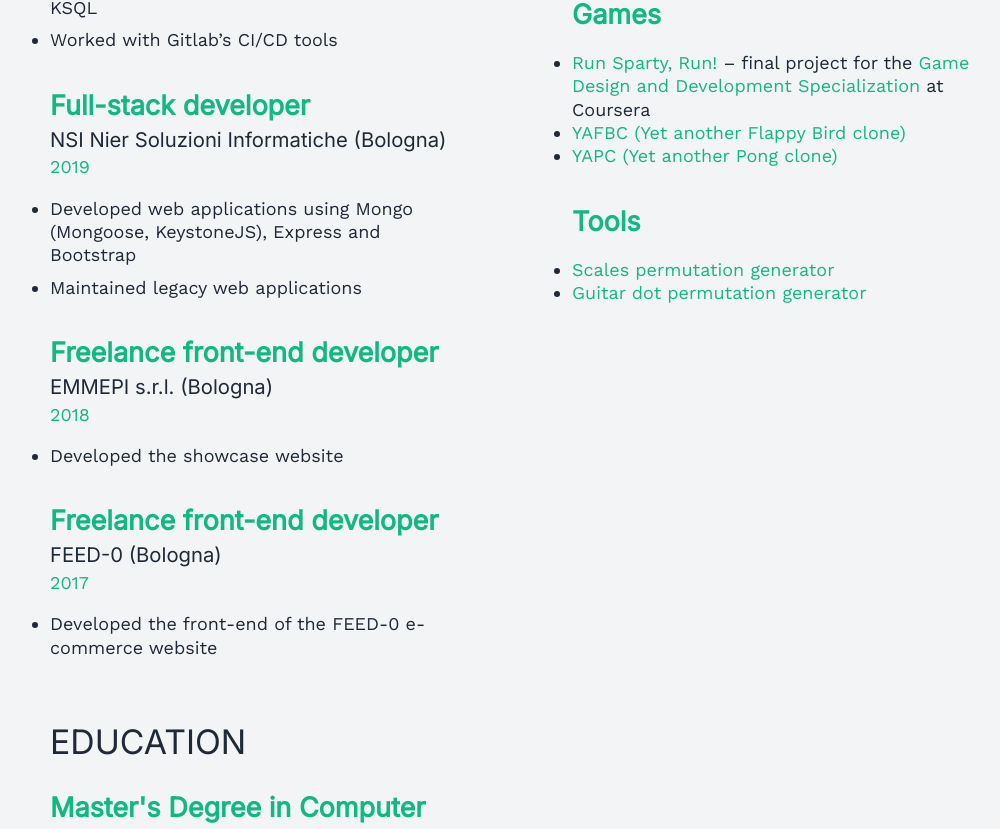
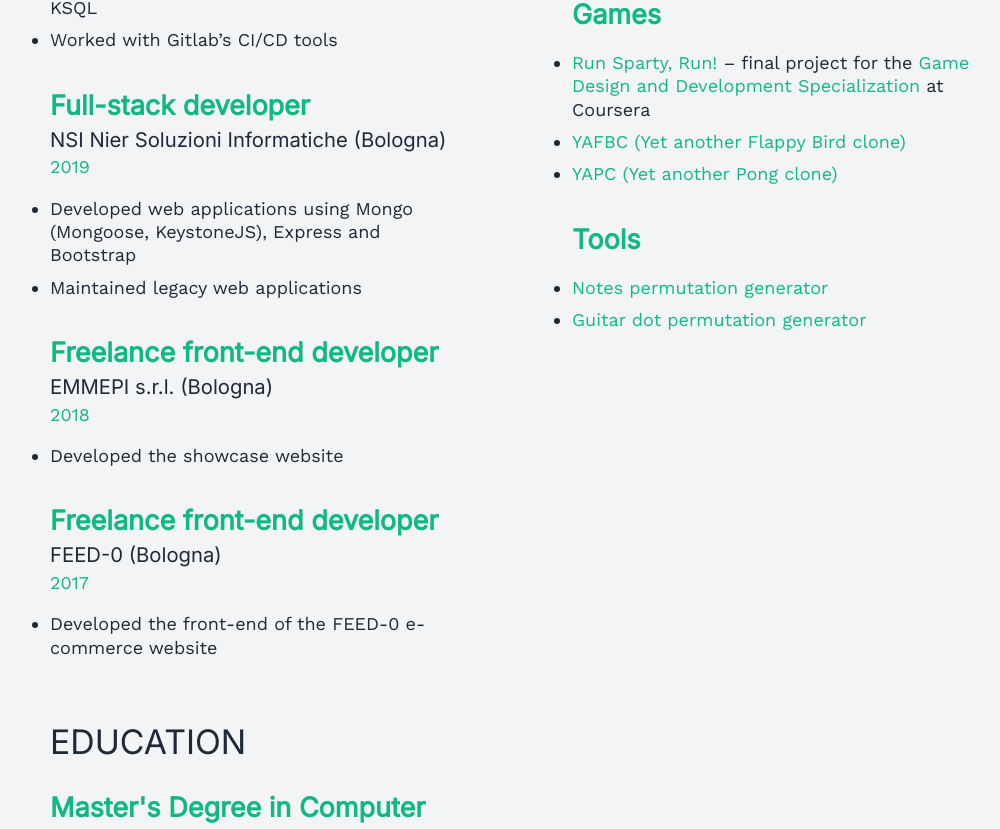
Before and after one commit to cpiemontese/cpiemontese.github.io, a Next.js app: page / in a window 1280 px wide. Shown: the part 1499-2328 px from the top of the page, without its empty margins (122-1122 px from the left). Built offline with nearby package versions, Linux system fonts and the light colour scheme.

Commit message:
minor qol

```diff
--- a/pages/guitar-dot-permutation-generator.jsx
+++ b/pages/guitar-dot-permutation-generator.jsx
@@ -62,7 +62,7 @@ export default function GuitarStringDotPermutationGenerator() {
         <>
           <div
             id="scale"
-            className="flex flex-col min-h-screen items-center place-content-center"
+            className="flex flex-col min-h-screen items-center place-content-center select-none"
             onClick={() => {
               if (!started) {
                 setStarted(true)
--- a/pages/index.jsx
+++ b/pages/index.jsx
@@ -320,7 +320,7 @@ export default function IndexPage() {
               </CVElement>
               <CVElement className="" lang={lang} title={lang === EN ? 'Games' : 'Giochi'}>
                 <ul className="mt-4 mb-8 list-disc list-outside">
-                  <li>
+                  <li className="mb-2">
                     <a className="text-emerald-500 dark:text-emerald-400" href="/run-sparty-run">
                       Run Sparty, Run!
                     </a>{' '}
@@ -333,7 +333,7 @@ export default function IndexPage() {
                     </a>{' '}
                     {lang === EN ? 'at' : 'di'} Coursera
                   </li>
-                  <li>
+                  <li className="mb-2">
                     <a className="text-emerald-500 dark:text-emerald-400" href="/yafbc">
                       YAFBC (Yet another Flappy Bird clone)
                     </a>
@@ -347,9 +347,9 @@ export default function IndexPage() {
               </CVElement>
               <CVElement className="" lang={lang} title="Tools">
                 <ul className="mt-4 mb-8 list-disc list-outside">
-                  <li>
-                    <Link className="text-emerald-500 dark:text-emerald-400" href="/scales-permutation-generator">
-                      {lang === EN ? 'Scales permutation generator' : 'Generatore di permutazioni di scale'}
+                  <li className="mb-2">
+                    <Link className="text-emerald-500 dark:text-emerald-400" href="/notes-permutation-generator">
+                      {lang === EN ? 'Notes permutation generator' : 'Generatore di permutazioni di note'}
                     </Link>
                   </li>
                   <li>
--- a/pages/scales-permutation-generator copy.jsx
+++ b/pages/notes-permutation-generator.jsx
@@ -11,7 +11,7 @@ function shuffle(array) {
 }
 const notes = ['A', 'B', 'C', 'D', 'E', 'G', 'F', 'Ab', 'Bb', 'Db', 'Eb', 'Gb']
 
-export default function ScalesPermutationGenerator() {
+export default function NotesPermutationGenerator() {
   const [init, setInit] = useState(false)
   const [currentNotes, setNotes] = useState(shuffle(notes))
 
@@ -21,7 +21,7 @@ export default function ScalesPermutationGenerator() {
         <>
           <div
             id="scale"
-            className="flex flex-col sm:flex-row min-h-screen items-center place-content-evenly"
+            className="flex flex-col sm:flex-row min-h-screen items-center place-content-evenly select-none"
             onClick={() => {
               if (!init) setInit(true)
               setNotes(shuffle(currentNotes))
```
